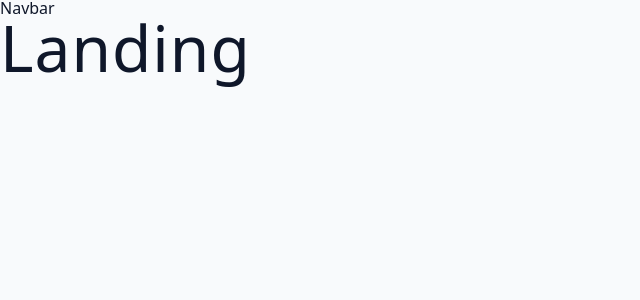
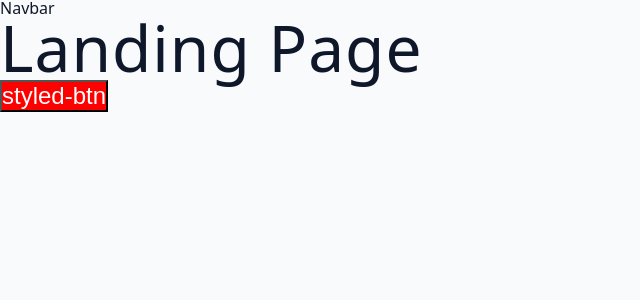
Before and after one commit to sdx0909/jobify-mern-app, a React (Vite) app in the folder client/: page / in a window 1280 px wide. Shown: the top 300 px of the page, without its empty margins (0-640 px from the left). Built offline with nearby package versions, Linux system fonts and the light colour scheme.

Commit message:
adding styled-button

```diff
--- a/client/src/pages/Landing.jsx
+++ b/client/src/pages/Landing.jsx
@@ -1,6 +1,19 @@
+import styled from "styled-components"
+
+// creating the styled-button
+const StyledBtn = styled.button`
+  font-size: 1.5rem;
+  background: red;
+  color: white;
+`;
+
 function Landing() {
   return (
-    <h1>Landing</h1>
+    <div>
+      <h1>Landing Page</h1>
+      {/* attaching the styled-button */}
+      <StyledBtn>styled-btn</StyledBtn>
+    </div>
   )
 }
 export default Landing
```
